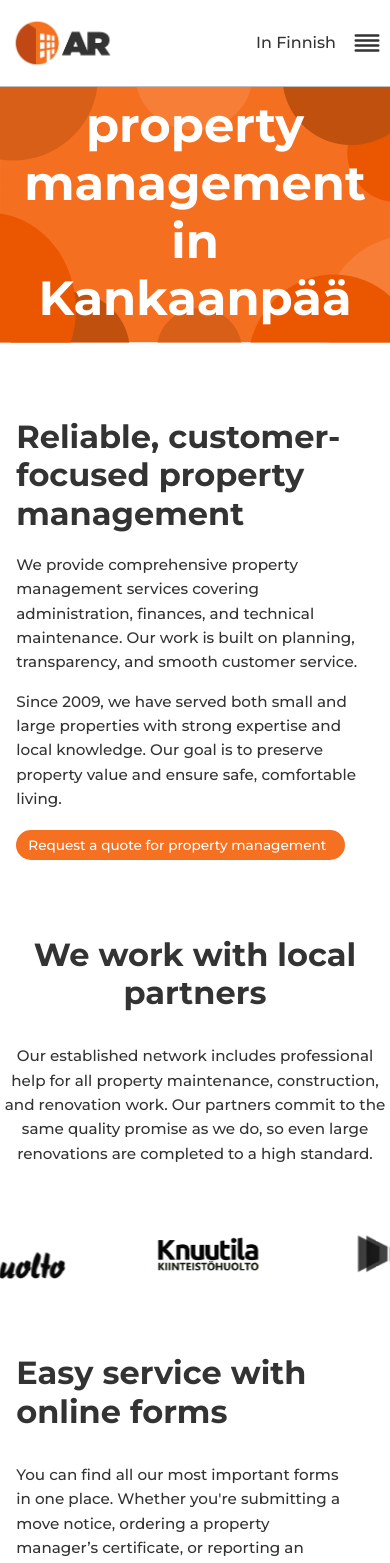
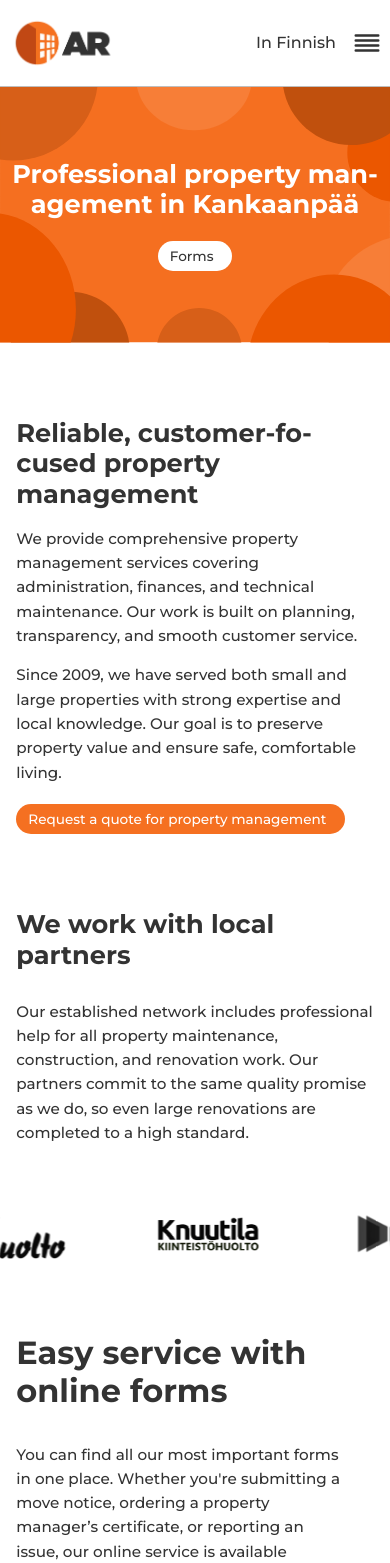
Before and after one commit to AkseliRaj/real-estate-management-website, a React (Vite) app in the folder ar-isannointi-oy/: page / in a window 390 px wide. Shown: the top 1563 px of the page. Built offline with nearby package versions, Linux system fonts and the light colour scheme.

Commit message:
feat: Enhance responsive design in HeroWrapper and PropertyManagementLanding with additional heading elements

```diff
--- a/ar-isannointi-oy/src/components/HeroWrapper.jsx
+++ b/ar-isannointi-oy/src/components/HeroWrapper.jsx
@@ -35,7 +35,8 @@ function HeroWrapper({
       </div>
       <div className="col-12 hero-content text-white">
         <div className="col-12 col-sm-10 hero-content-inner">
-          <h1 className='hero-content-header pb-2 pb-md-4'>{headerText}</h1>
+          <h1 className='hero-content-header d-none d-md-block pb-2 pb-md-4'>{headerText}</h1>
+          <h4 className='hero-content-header d-block d-md-none pb-2 pb-md-4'>{headerText}</h4>
           <ArrowButton
             label={buttonText}
             onClick={onButtonClick}
--- a/ar-isannointi-oy/src/index.css
+++ b/ar-isannointi-oy/src/index.css
@@ -38,6 +38,7 @@ h1, h2, h3, h4, h5, h6 {
   margin-top: 0;
   line-height: 1.2;
   overflow-wrap: break-word;
+  hyphens: auto;
 }
 
 h1 { font-size: var(--step-6); }
--- a/ar-isannointi-oy/src/pages/PropertyManagementLanding.jsx
+++ b/ar-isannointi-oy/src/pages/PropertyManagementLanding.jsx
@@ -37,7 +37,8 @@ function PropertyManagementLanding() {
         <div className='col-11 col-xl-10'>
           <div className='row gx-0 align-items-center justify-content-center'>
             <div className='col-12 col-lg-6'>
-              <h3 className='pb-1 pb-sm-2 pb-lg-3'>{t('propertyLanding.introduction.title')}</h3>
+              <h3 className='d-none d-md-block pb-1 pb-sm-2 pb-lg-3'>{t('propertyLanding.introduction.title')}</h3>
+              <h4 className='d-block d-md-none pb-1 pb-sm-2 pb-lg-3'>{t('propertyLanding.introduction.title')}</h4>
               <p>{t('propertyLanding.introduction.paragraph1')}</p>
               <p className='pb-1 pb-sm-2 pb-lg-3'>{t('propertyLanding.introduction.paragraph2')}</p>
               <ArrowButton
@@ -56,8 +57,9 @@ function PropertyManagementLanding() {
       <div className='Logo-Marquee-Section row gx-0 d-flex justify-content-center'>
         <div className='col-12'>
           <div className='row gx-0 d-flex justify-content-center'>
-            <div className='col-12 col-md-10 col-xl-8 text-center pb-5'>
-              <h3 className='pb-3'>{t('propertyLanding.partners.title')}</h3>
+            <div className='col-11 col-md-10 col-xl-8 text-start text-md-center pb-5'>
+              <h3 className='pb-3 d-none d-md-block'>{t('propertyLanding.partners.title')}</h3>
+              <h4 className='pb-3 d-block d-md-none'>{t('propertyLanding.partners.title')}</h4>
               <p>{t('propertyLanding.partners.paragraph1')}</p>
             </div>
           </div>
```
